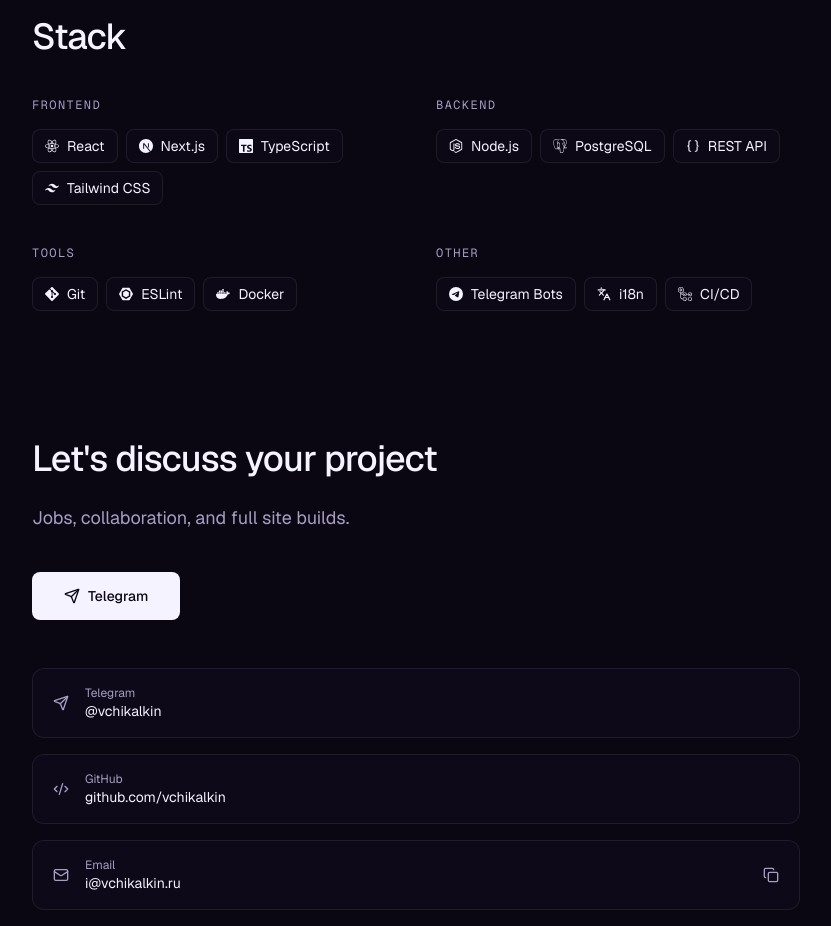
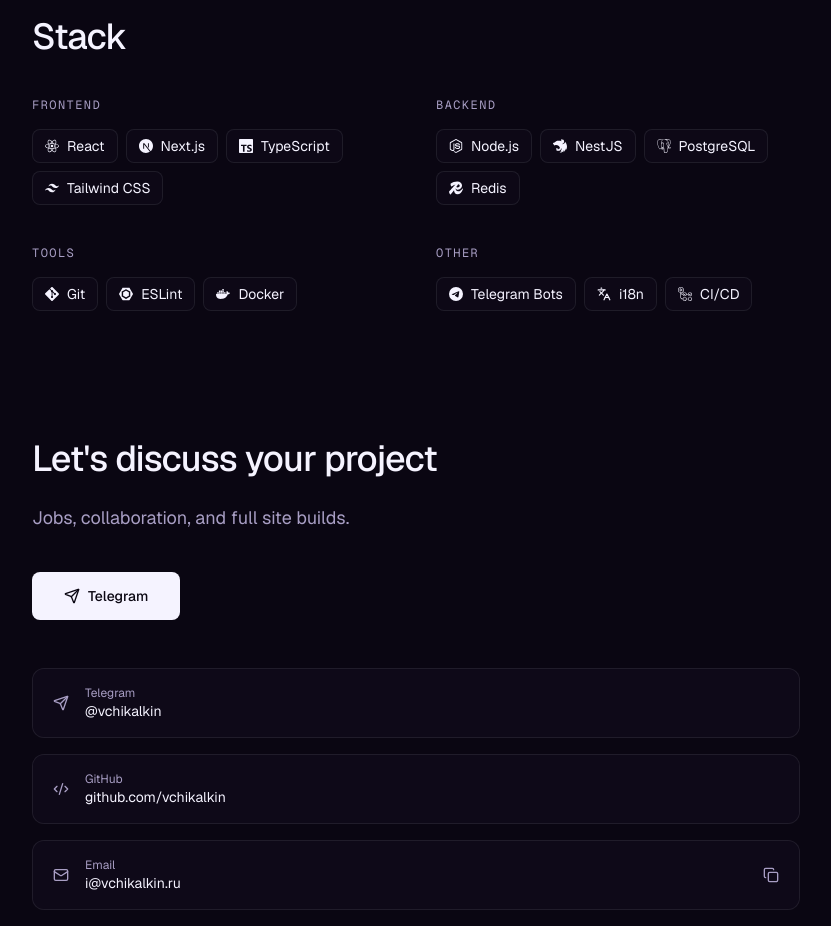
Before and after one commit to vchikalkin/portfolio2, a Next.js app: page /en in a window 1280 px wide. Shown: the part 3560-4486 px from the top of the page, without its empty margins (240-1071 px from the left). Built offline with nearby package versions, Linux system fonts and the light colour scheme.

Commit message:
Enhance skill icons and translations: Added NestJS and Redis to the tech icons and updated the skills data structure in both English and Russian translations to include these technologies, improving the representation of backend skills.

```diff
--- a/components/icons/tech-icon.tsx
+++ b/components/icons/tech-icon.tsx
@@ -1,4 +1,4 @@
-import { Braces, Globe, Languages,type LucideIcon  } from 'lucide-react';
+import { Braces, Globe, Languages, type LucideIcon } from 'lucide-react';
 import type { IconType } from 'react-icons';
 import {
   SiCss,
@@ -7,10 +7,12 @@
   SiGit,
   SiGithubactions,
   SiHtml5,
+  SiNestjs,
   SiNextdotjs,
   SiNodedotjs,
   SiPostgresql,
   SiReact,
+  SiRedis,
   SiTailwindcss,
   SiTelegram,
   SiTypescript,
@@ -26,7 +28,9 @@
   tailwind: SiTailwindcss,
   html_css: SiHtml5,
   nodejs: SiNodedotjs,
+  nestjs: SiNestjs,
   postgresql: SiPostgresql,
+  redis: SiRedis,
   rest_api: Braces,
   git: SiGit,
   eslint: SiEslint,
--- a/data/skills.ts
+++ b/data/skills.ts
@@ -7,7 +7,7 @@
   },
   {
     id: 'backend',
-    skills: ['nodejs', 'postgresql', 'rest_api', 'todo_backend'],
+    skills: ['nodejs', 'nestjs', 'postgresql', 'redis', 'todo_backend'],
   },
   {
     id: 'tools',
--- a/messages/en.json
+++ b/messages/en.json
@@ -136,7 +136,9 @@
       "tailwind": "Tailwind CSS",
       "html_css": "HTML / CSS",
       "nodejs": "Node.js",
+      "nestjs": "NestJS",
       "postgresql": "PostgreSQL",
+      "redis": "Redis",
       "rest_api": "REST API",
       "todo_backend": "TODO: add backend skill",
       "git": "Git",
--- a/messages/ru.json
+++ b/messages/ru.json
@@ -136,7 +136,9 @@
       "tailwind": "Tailwind CSS",
       "html_css": "HTML / CSS",
       "nodejs": "Node.js",
+      "nestjs": "NestJS",
       "postgresql": "PostgreSQL",
+      "redis": "Redis",
       "rest_api": "REST API",
       "todo_backend": "TODO: добавить backend-навык",
       "git": "Git",
```
